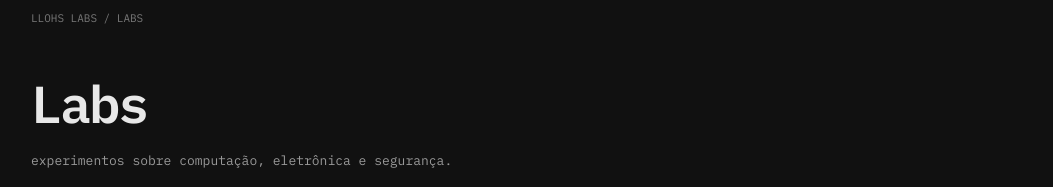
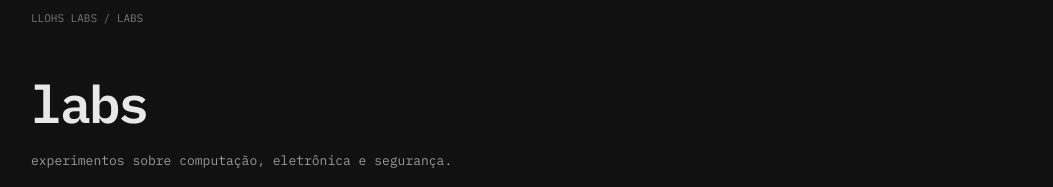
Before and after one commit to lohjs-0/llohs-labs, a React (Vite) app: page /#/labs in a window 1280 px wide. Shown: the part 281-468 px from the top of the page, without its empty margins (109-1162 px from the left). Built offline with nearby package versions, Linux system fonts and the light colour scheme.

Commit message:
Update Labs.tsx

```diff
--- a/src/pages/Labs.tsx
+++ b/src/pages/Labs.tsx
@@ -96,7 +96,7 @@ export default function Labs() {
       <div className="labs-container">
         <p className="labs-path">LLOHS LABS / LABS</p>
 
-        <h1>Labs</h1>
+        <h1>labs</h1>
 
         <p className="labs-intro">
           {lang === "pt"
```
